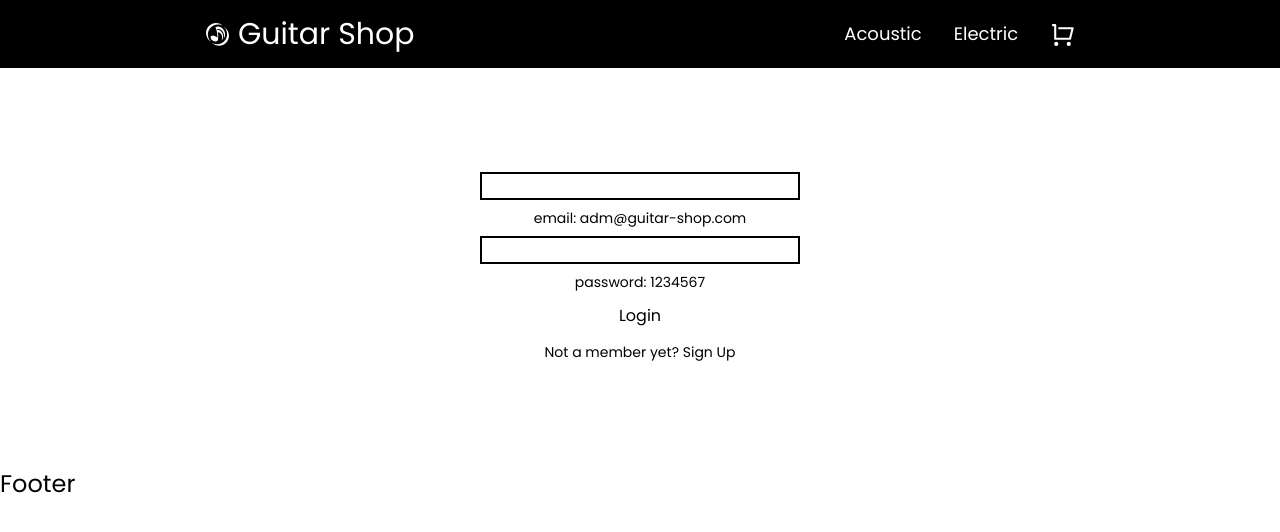
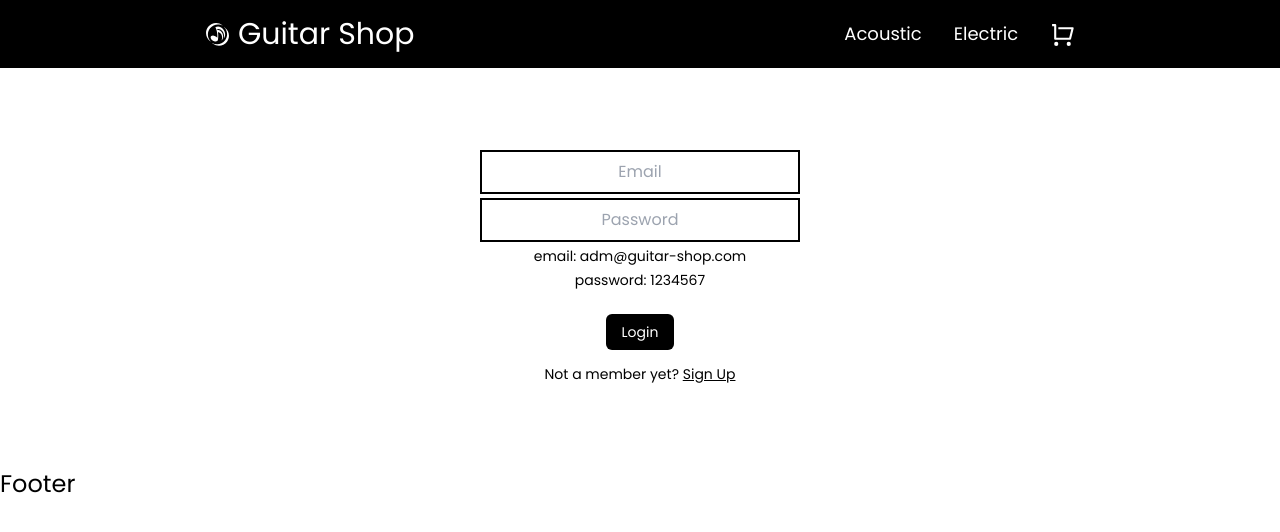
Before and after one commit to carlospsvieira/Guitar-Shop, a React (Vite) app: page /login in a window 1280 px wide. Shown: the top 532 px of the page. Built offline with nearby package versions, Linux system fonts and the light colour scheme.

Commit message:
login page done

```diff
--- a/src/pages/Login.jsx
+++ b/src/pages/Login.jsx
@@ -14,31 +14,33 @@ function Login() {
   };
 
   return (
-    <div className="flex flex-col items-center justify-center gap-2 h-[50vh]">
+    <div className="flex flex-col items-center justify-center gap-1 h-[50vh]">
       <input
         type="email"
         name="email"
-        className="border-2 border-black"
+        className="border-2 border-black text-center py-2"
         onChange={(e) => setUser({ email: e.target.value })}
+        placeholder="Email"
       />
-      <span className="text-sm">email: adm@guitar-shop.com</span>
       <input
         type="password"
         name="password"
         onChange={(e) => setPassword(e.target.value)}
-        className="border-2 border-black"
+        className="border-2 border-black text-center py-2"
+        placeholder="Password"
       />
+      <span className="text-sm">email: adm@guitar-shop.com</span>
       <span className="text-sm">password: 1234567</span>
       <button
         onClick={handleClick}
         disabled={validPassword}
-        className="px-2 py-1"
+        className="px-4 py-2 text-white text-sm bg-black mt-5 mb-2 rounded-md"
       >
         Login
       </button>
       <div>
         <span className="text-sm">
-          Not a member yet? <Link to="/register">Sign Up</Link>
+          Not a member yet? <Link to="/register" className="underline">Sign Up</Link>
         </span>
       </div>
     </div>
```
